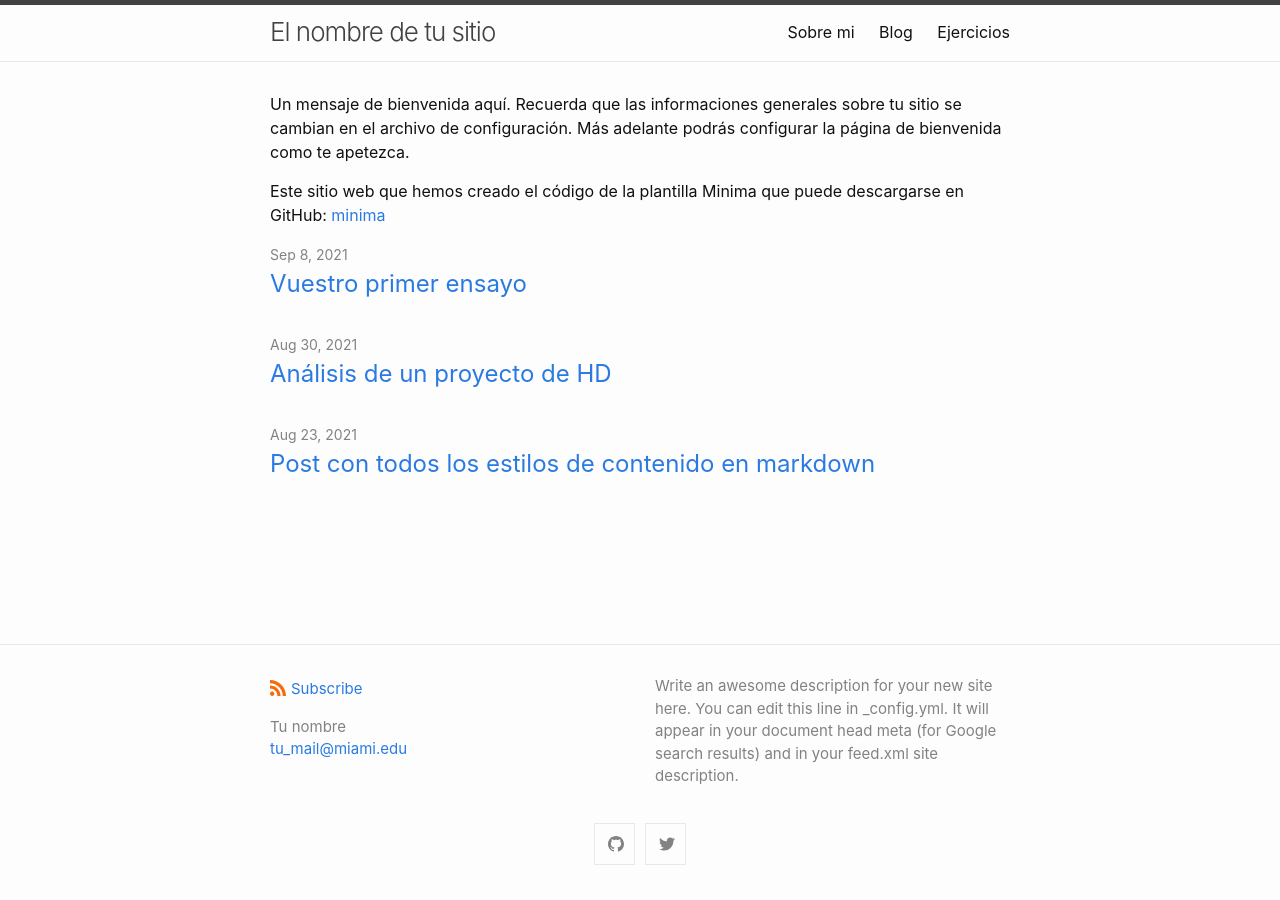
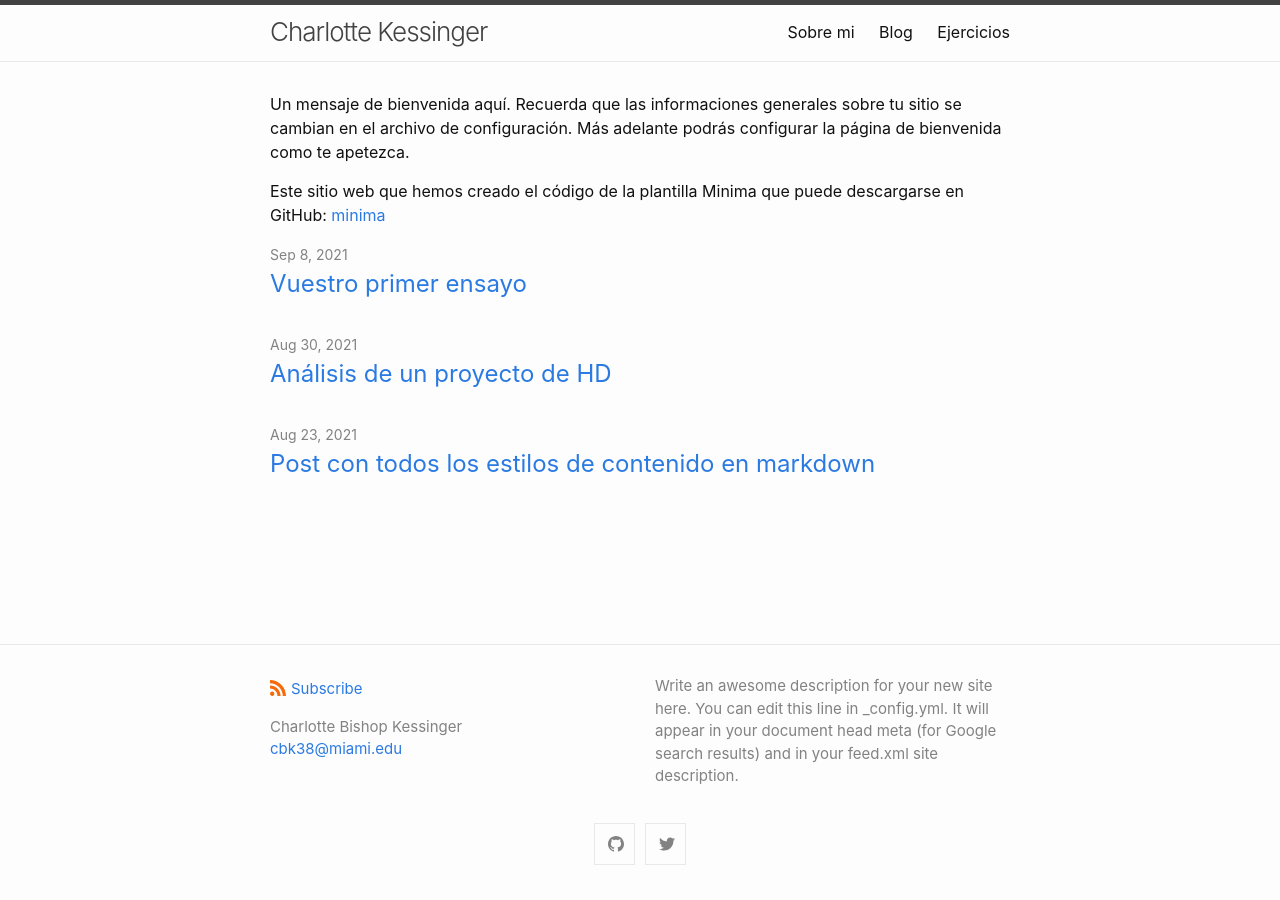
Before and after one commit to charkessinger/charkessinger.github.io, a Jekyll site: the page built from index.md, in a window 1280 px wide. Built offline with Jekyll 4.4.1, drawn with Linux system fonts in a browser that asks for light colours.

Commit message:
Update _config.yml

```diff
--- a/_config.yml
+++ b/_config.yml
@@ -1,7 +1,7 @@
-title: El nombre de tu sitio
+title: Charlotte Kessinger
 author:
-  name: Tu nombre
-  email: tu_mail@miami.edu
+  name: Charlotte Bishop Kessinger
+  email: cbk38@miami.edu
 description: > # this means to ignore newlines until "show_excerpts:"
   Write an awesome description for your new site here. You can edit this
   line in _config.yml. It will appear in your document head meta (for
@@ -16,13 +16,13 @@ minima:
 
   # generate social links in footer
   social_links:
-    twitter: jekyllrb
-    github:  jekyll
+    twitter: chakessinger
+    github:  charkessinger
     # devto: jekyll
     # dribbble: jekyll
     # facebook: jekyll
     # flickr:   jekyll
-    # instagram: jekyll
+    # instagram: chakessinger
     # linkedin: jekyll
     # pinterest: jekyll
     # youtube: jekyll
```
